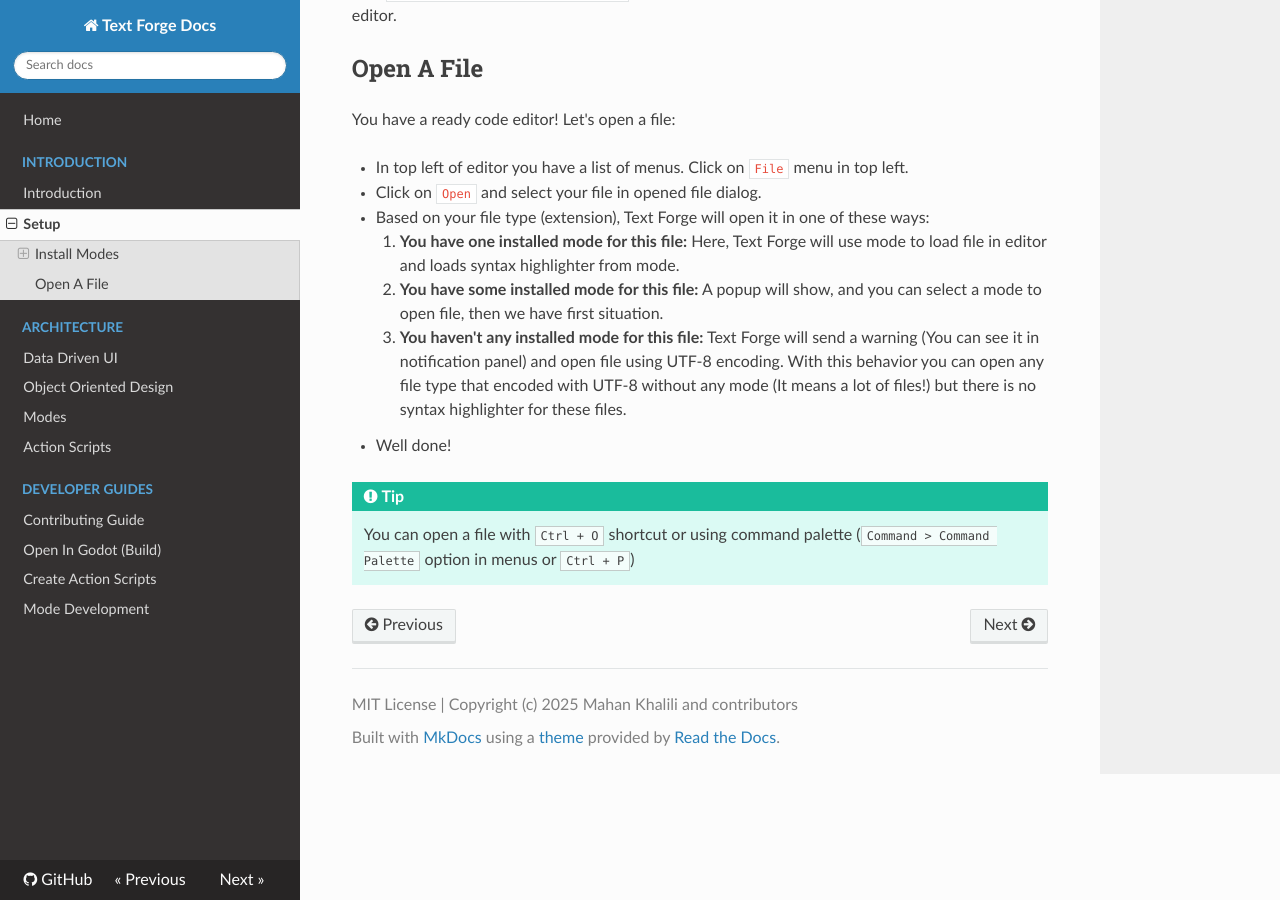
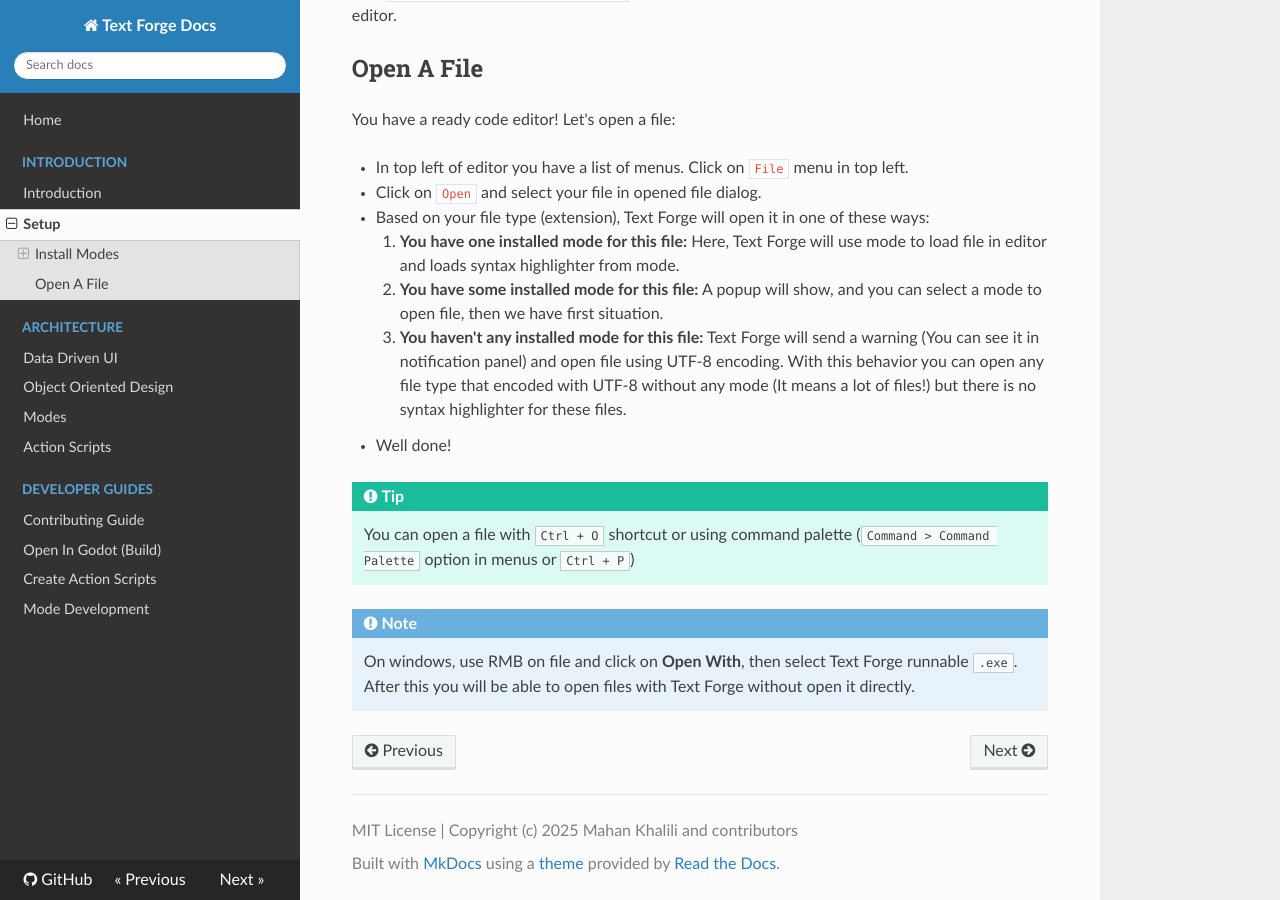
Before and after one commit to text-forge/docs, an MkDocs documentation site: the page built from docs/setup.md, in a window 1280 px wide and 900 px high, scrolled down 1145 px. Built offline with MkDocs 1.6.1, drawn with Linux system fonts in a browser that asks for light colours; nearby versions of some CDN libraries; a script that is not in the unit is left out.

Commit message:
Update docs to: Open With feature (#82)

```diff
--- a/docs/setup.md
+++ b/docs/setup.md
@@ -40,3 +40,8 @@ You have a ready code editor! Let's open a file:
 !!! Tip
 
     You can open a file with `Ctrl + O` shortcut or using command palette (`Command > Command Palette` option in menus or `Ctrl + P`)
+
+!!! Note
+
+    On windows, use RMB on file and click on **Open With**, then select Text Forge runnable `.exe`.
+    After this you will be able to open files with Text Forge without open it directly.
```
